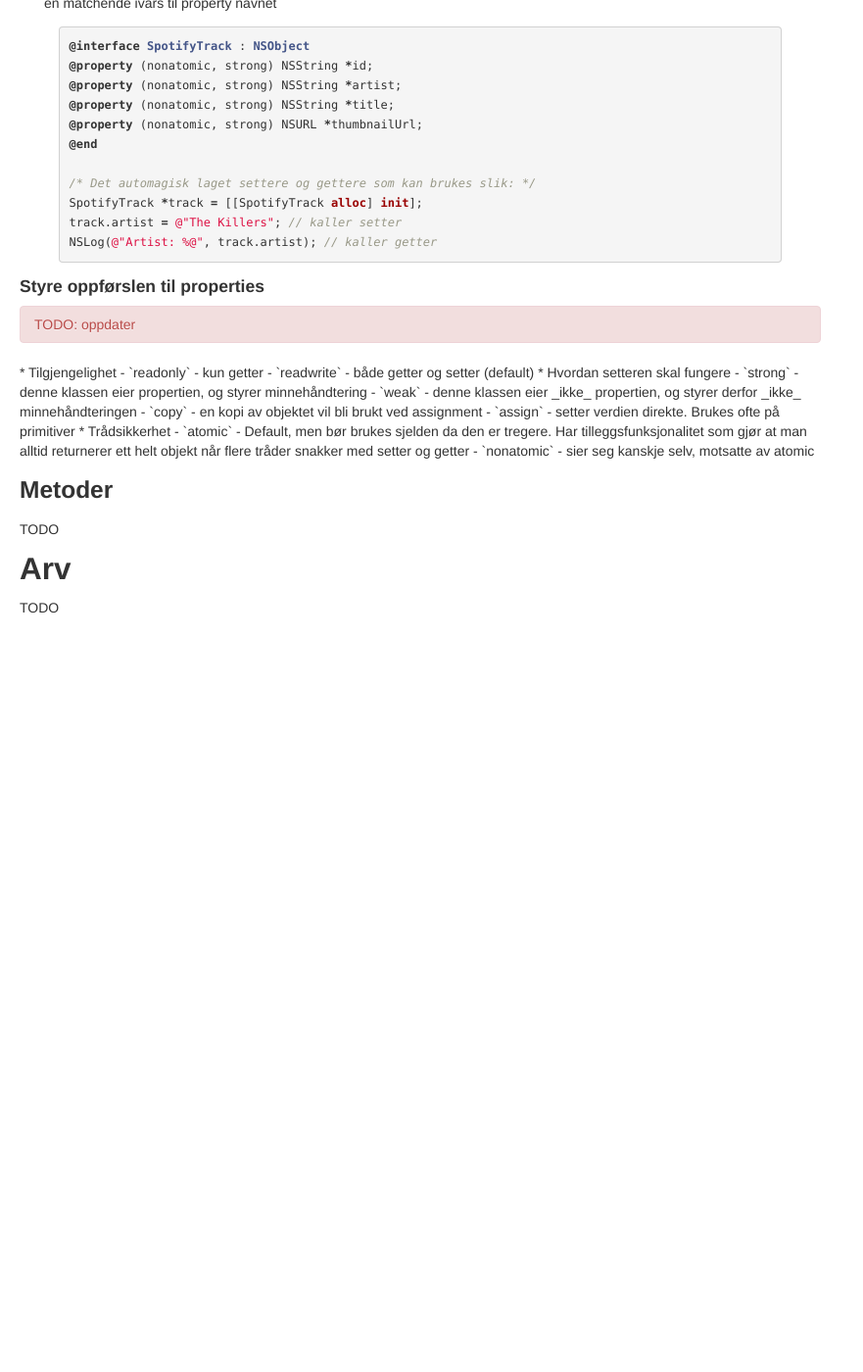
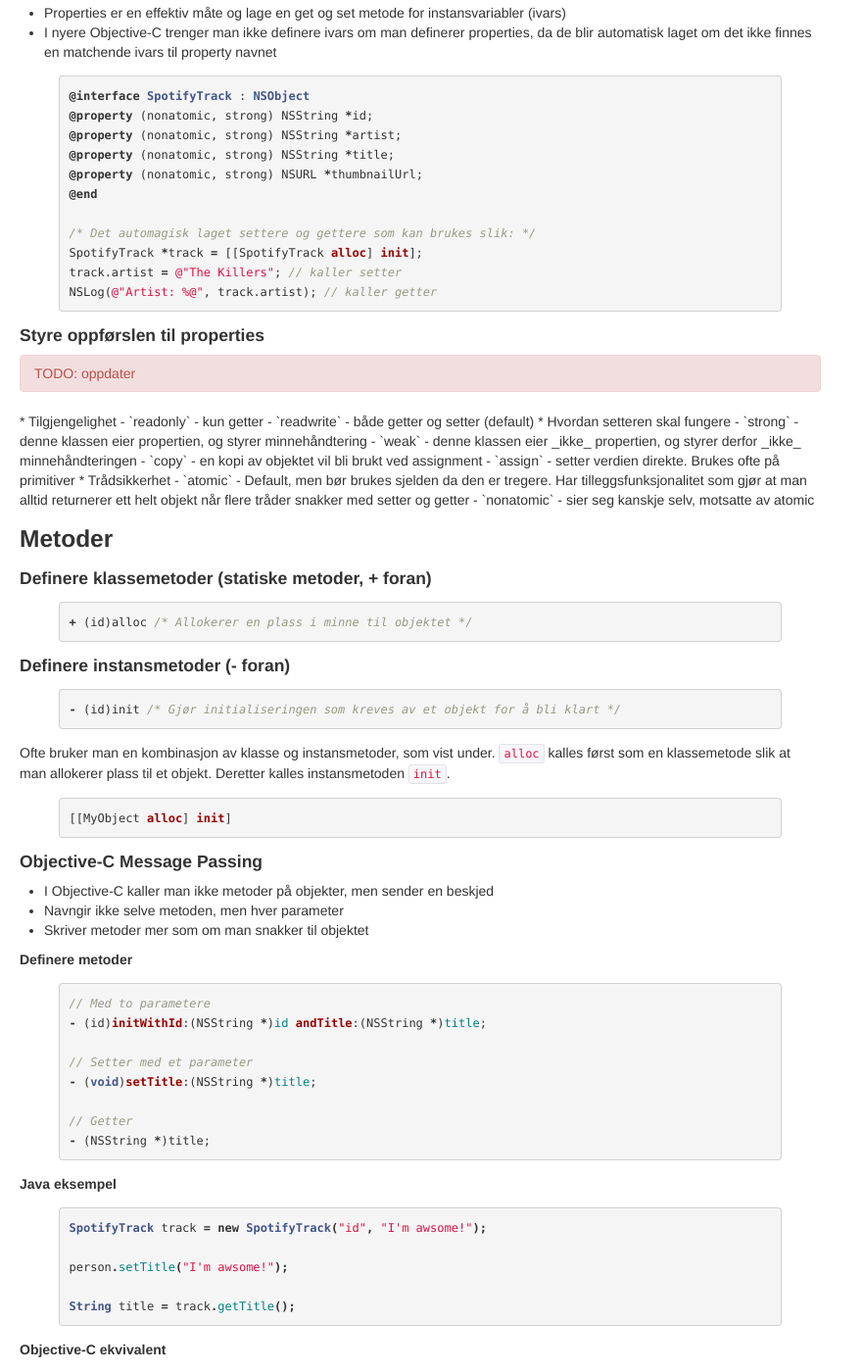
Before and after one commit to bekk/android101, a Jekyll site: the page built from docs/pages/klasser.html, in a window 1280 px wide and 1400 px high, scrolled down 2630 px. Shown: the whole window at 98% size, without its empty margins (0-881 px from the left). Built offline with Jekyll 4.4.1, drawn with Linux system fonts in a browser that asks for light colours; Markdown is read by kramdown in place of the engine named in the settings; before the commit the page ends 3260 px from its top, so only the background shows below that; some of the changed text lies outside the part shown.

Commit message:
Reorganiserte klasser, metoder, arv

```diff
--- a/docs/_layouts/default.html
+++ b/docs/_layouts/default.html
@@ -25,7 +25,7 @@
             {% include pages_ul.html items='xcode-introduksjon xcode-opprette-prosjekt xcode-prosjektinnstillinger xcode-byggekjore interface-builder' %}
 
             <strong>Objective-C</strong>
-            {% include pages_ul.html items='objective-c datatyper klasser metoder arv blocks categories protocols delegates selectors threading error-handling' %}
+            {% include pages_ul.html items='objective-c datatyper klasser blocks categories protocols delegates selectors threading error-handling' %}
 
             <strong>Cocoa Touch</strong>
             {% include pages_ul.html items='view-controllers table-view-controllers navigation-controller' %}
--- a/docs/pages/interface-builder.html
+++ b/docs/pages/interface-builder.html
@@ -49,5 +49,11 @@
 Property og GUI-elementet er nå knyttet sammen:
 <img src="{{ site.baseurl }}/img/xcode_outlet_done.png" />
 
+<p>For å knytte en knapp til en metode, CTRL-dra fra knappen og inn i implementasjonsfila:</p>
+<img src="{{ site.baseurl }}/img/xcode_ibaction.png" />
+
+<p>Knapp er nå linket opp! Do your magic:</p>
+<img src="{{ site.baseurl }}/img/xcode_ibaction_done.png" />
+
 <h2 id="inspisereconnections">Inspisere og endre connections til View Controller</h2>
 <img src="{{ site.baseurl }}/img/xcode_connections.png" />
--- a/docs/pages/klasser.html
+++ b/docs/pages/klasser.html
@@ -1,29 +1,26 @@
 ---
 layout: default
-title: Klasser
+title: Klasser, metoder og arv
 ---
 
 <ul>
 	<li><a href="#lage">Lage klasser</a></li>
 	<li><a href="#definere">Definere og benytte klasser</a>
 		<ul>
-			<li><a href="#instansiere">Instansiere</a></li>
+			<li><a href="#instansiere">Instansiere, konstruktører</a></li>
 			<li><a href="#instansvariabler">Instansvariabler</a></li>
 			<li><a href="#properties">Properties</a></li>
 			<li><a href="#metoder">Metoder</a></li>
 		</ul>
 	</li>
-	<li>Arv</li>
+	<li><a href="#arv">Arv</a></li>
 </ul>
-
-TODO importering av filer
 
 <h2 id="lage">Lage nye klasser</h2>
 <ol>
 	<li>File -> New file...</li>
 </ol>
-<img src="{{ site.baseurl }}/img/new-class1.png" />
-<img src="{{ site.baseurl }}/img/new-class2.png" />
+<img src="{{ site.baseurl }}/img/new-class.png" />
 
 <div class="alert alert-block">
   <h3>Navnekonvensjon</h3>
@@ -62,10 +59,25 @@
 	</ul>
 </div>
 
+<div class="alert alert-error"><strong>Import:</strong> Interfacer må importeres før bruk. Dvs. at når du vil bruke en klasse må du huske å importere den med <code>#import "Klasse.h"</code>. Dette gjelder også når du skal definere interfacet (.h) i implementasjonsfila (.m).
+</div>
+
 <h3 id="instansiere">Instansiere klasser</h3>
 {% highlight objective-c %}
 SpotifyTrack *track = [[SpotifyTrack alloc] init];
 {% endhighlight %}
+
+<div class="alert alert-block">
+<h4>Konstruktører?</h4>
+Objective-C har ikke egne konstruktører, men det er en konvensjon at alle metoder som begynner på <code>init</code> benyttes til dette. Eksempler:
+
+<dl>
+	<dt>Ikke parametrisk "konstruktør"</dt>
+	<dd><code>[[SpotifyTrack alloc] init]</code></dd>
+	<dt>Parameterisert "konstruktør"</dt>
+	<dd><code>[[SpotifyTrack alloc] initWithId:@"123" andTitle:@"D-D-Dance"]</code></dd>
+</dl>
+</div>
 
 <h3 id="instansvariabler">Instansvariabler</h3>
 <ul>
@@ -132,7 +144,153 @@
 	- `nonatomic` - sier seg kanskje selv, motsatte av atomic
 
 <h3 id="metoder">Metoder</h3>
-TODO
+<h4>Definere klassemetoder (statiske metoder, + foran)</h4>
+{% highlight objective-c %}
++ (id)alloc /* Allokerer en plass i minne til objektet */
+{% endhighlight %}
+
+<h4>Definere instansmetoder (- foran)</h4>
+{% highlight objective-c %}
+- (id)init /* Gjør initialiseringen som kreves av et objekt for å bli klart */
+{% endhighlight %}
+
+Ofte bruker man en kombinasjon av klasse og instansmetoder, som vist under. <code>alloc</code> kalles først som en klassemetode slik at man allokerer plass til et objekt. Deretter kalles instansmetoden <code>init</code>.
+{% highlight objective-c %}
+[[MyObject alloc] init]
+{% endhighlight %}
+
+
+<h4>Objective-C Message Passing</h4>
+<ul>
+	<li>I Objective-C kaller man ikke metoder på objekter, men sender en beskjed</li>
+	<li>Navngir ikke selve metoden, men hver parameter</li>
+	<li>Skriver metoder mer som om man snakker til objektet</li>
+</ul>
+
+
+<strong>Definere metoder</strong>
+{% highlight objective-c %}
+// Med to parametere
+- (id)initWithId:(NSString *)id andTitle:(NSString *)title;
+
+// Setter med et parameter
+- (void)setTitle:(NSString *)title;
+
+// Getter
+- (NSString *)title;
+{% endhighlight %}
+
+<strong>Java eksempel</strong>
+{% highlight java %}
+SpotifyTrack track = new SpotifyTrack("id", "I'm awsome!");
+
+person.setTitle("I'm awsome!");
+
+String title = track.getTitle();
+{% endhighlight %}
+
+<strong>Objective-C ekvivalent</strong>
+{% highlight objective-c %}
+SpotifyTrack *track = [[SpotifyTrack alloc] initWithId:@"id" andTitle:@"I'm awsome!"];
+
+[track setTitle:@"I'm awsome!"];
+
+NSString *title = [track title];
+{% endhighlight %}
+
+<div class="alert alert-block">
+<h4>Navnekonvensjon</h4>
+<p>Objective-C er rimelig verbost når det kommer til metodenavn. Navnene blir en del av metodesignaturen og må brukes når man kaller på metoden senere.</p>
+<strong>Metodesignatur (worst case?):</strong>
+
+{% highlight objective-c %}
+- (id)initWithBitmapDataPlanes:(unsigned char **)planes
+                    pixelsWide:(NSInteger)width
+                    pixelsHigh:(NSInteger)height
+                 bitsPerSample:(NSInteger)bps
+               samplesPerPixel:(NSInteger)spp
+                      hasAlpha:(BOOL)alpha
+                      isPlanar:(BOOL)isPlanar
+                colorSpaceName:(NSString *)colorSpaceName
+                  bitmapFormat:(NSBitmapFormat)bitmapFormat
+                   bytesPerRow:(NSInteger)rowBytes
+                  bitsPerPixel:(NSInteger)pixelBits
+{% endhighlight %}
+
+<strong>Sende melding til metoden:</strong>
+{% highlight objective-c %}
+[[NSBitmapImageRep alloc]
+                     initWithBitmapDataPlanes:NULL
+                     pixelsWide:nsRectFrameRect.size.width
+                     pixelsHigh:nsRectFrameRect.size.height
+                     bitsPerSample:8
+                     samplesPerPixel:3
+                     hasAlpha:NO
+                     isPlanar:NO
+                     colorSpaceName:@"NSCalibratedRGBColorSpace"
+                     bytesPerRow:0
+                     bitsPerPixel:0];
+{% endhighlight %}
+</div>
+
+<h4>Kalle metoder på samme klasse</h4>
+{% highlight objective-c %}
+[self enInstansmetode];
+[MinKlasse enKlasseMetode];
+{% endhighlight %}
+
+<h4>Kalle på metoder med dot syntax</h4>
+<p>En alternativ måte å kalle tilgangsmetoder (accessor methods, get, set):</p>
+
+{% highlight objective-c %}
+NSString *artist = track.artist;
+track.title = @"I'm awsome!";
+track.artist.firstname = @"Superman";
+{% endhighlight %}
+
+{% highlight objective-c %}
+NSString *artist = [track artist];
+[track setTitle:@"I'm awsome!"];
+[[track artist] setFirstname:@"Superman"];
+{% endhighlight %}
+
+<h3>Terminologi</h3>
+
+<dl>
+<dt>Message expression</dt>
+<dd>
+{% highlight objective-c %}
+	[person setAge:25];
+{% endhighlight %}
+</dd>
+
+<dt>Message</dt>
+<dd>
+{% highlight objective-c %}
+	setAge:25
+{% endhighlight %}
+</dd>
+
+<dt>Selector</dt>
+<dd>
+{% highlight objective-c %}
+	setAge:
+{% endhighlight %}
+</dd>
+</dl>
+
 
 <h2 id="arv">Arv</h2>
-TODO
+Arv defineres i interface med <code>Subclass : Superclass</code> syntaks.
+
+{% highlight objective-c %}
+// i SpotifyTrack.h. Får SpotifyTrack til å arve fra NSObject
+@interface SpotifyTrack : NSObject
+@end
+
+{% endhighlight %}
+<ul>
+	<li>Rotklassen i Objective-C kalles <code>NSObject</code></li>
+	<li>Arv spesifiseres i headerfilen (.h)</li>
+	<li><code>super</code> brukes for å sende meldinger til klassen man arver fra. Eks. <code>[super enmetodepåsuperklassen]</code></li>
+</ul>
```
Also changed, not shown: docs/pages/arv.html (deleted, +0 -17 lines), docs/pages/manus.html (+11 -7 lines), docs/pages/metoder.html (deleted, +0 -136 lines), docs/img/new-class.png (added), docs/img/new-class1.png (deleted), docs/img/new-class2.png (deleted), docs/img/xcode_ibaction.png (added), docs/img/xcode_ibaction_done.png (added).
